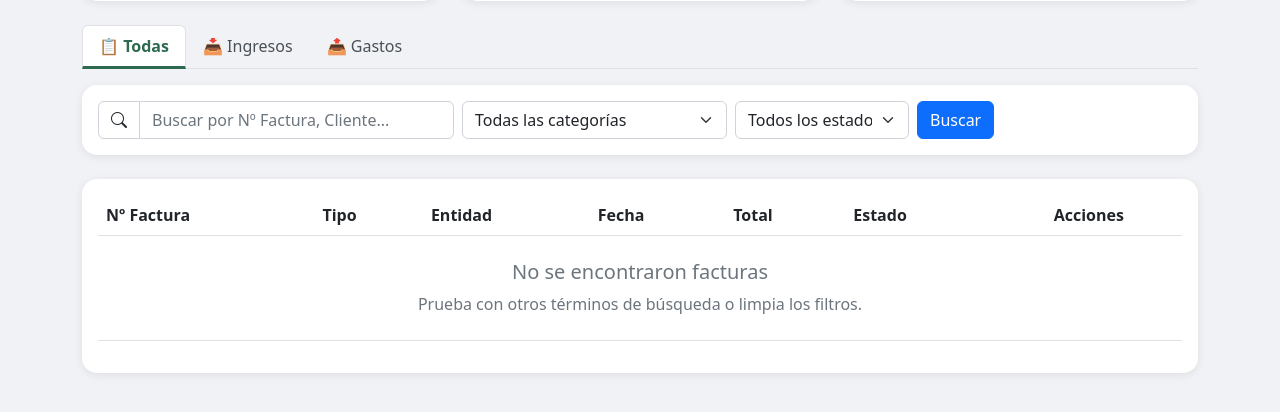
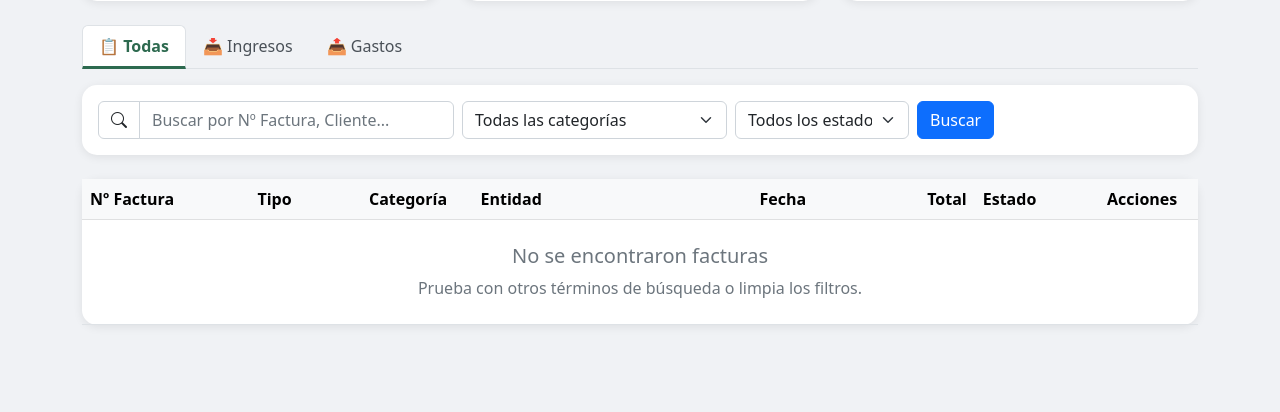
Before and after one commit to starmediterraneavictor-cmyk/erp-reciclaje, a Django app: page /finanzas/ in a window 1280 px wide. Shown: the part 252-664 px from the top of the page. Run offline with Django 5.2, Linux system fonts and the light colour scheme; the visitor is signed in with stand-in values (Sample User, id 1); data that the repository does not hold is empty; some libraries are stand-ins or nearby versions.

Commit message:
style: optimizar tabla facturas para movil y anadir columna categoria

```diff
--- a/finanzas/templates/finanzas/lista.html
+++ b/finanzas/templates/finanzas/lista.html
@@ -144,17 +144,19 @@
 
 <!-- TABLA -->
 <div class="card card-custom">
-    <div class="card-body">
-        <table class="table table-hover">
-            <thead>
+    <div class="card-body p-0"> <!-- p-0 para quitar margen interno -->
+        <div class="table-responsive"> <!-- 🆕 Scroll horizontal en móvil -->
+            <table class="table table-hover align-middle mb-0">
+                <thead class="table-light">
                     <tr>
-                    <th>Nº Factura</th>
-                    <th>Tipo</th>
-                    <th>Entidad</th>
-                    <th>Fecha</th>
-                    <th>Total</th>
-                    <th>Estado</th>
-                    <th class="text-center">Acciones</th>
+                        <th style="width: 15%;">Nº Factura</th>
+                        <th style="width: 10%;">Tipo</th>
+                        <th style="width: 10%;">Categoría</th> <!-- 🆕 Nueva columna -->
+                        <th style="width: 25%;">Entidad</th>
+                        <th style="width: 10%;">Fecha</th>
+                        <th class="text-end" style="width: 10%;">Total</th>
+                        <th style="width: 10%;">Estado</th>
+                        <th class="text-center" style="width: 10%;">Acciones</th>
                     </tr>
                 </thead>
                 <tbody>
@@ -163,7 +165,7 @@
                         <td>
                             <strong>{{ f.numero_factura }}</strong>
                             {% if f.numero_albaran %}
-                            <br><small class="text-muted">Alb: {{ f.numero_albaran }}</small>
+                                <br><small class="text-muted" style="font-size: 0.75em;">Alb: {{ f.numero_albaran }}</small>
                             {% endif %}
                         </td>
                         <td>
@@ -173,21 +175,25 @@
                             <span class="badge bg-danger">Gasto</span>
                             {% endif %}
                         </td>
-                    <td>{{ f.entidad.nombre }}</td>
+                        <td>
+                            <span class="badge bg-light text-dark border">{{ f.get_categoria_display }}</span>
+                        </td>
+                        <td class="text-wrap">{{ f.entidad.nombre }}</td>
                         <td>{{ f.fecha|date:"d/m/Y" }}</td>
-                    <td><strong>{{ f.total|formato_es }} €</strong></td>
+                        <td class="text-end"><strong>{{ f.total|formato_es }} €</strong></td>
                         <td>
                             {% if f.estado_pago == 'ANULADO' %}
                             <span class="badge bg-secondary">❌ Anulada</span>
                             {% elif f.estado_pago == 'PAGADO' %}
                             <span class="badge bg-success">Pagado</span>
                             {% elif f.estado_pago == 'PENDIENTE' %}
-                        <span class="badge bg-warning">Pendiente</span>
+                            <span class="badge bg-warning text-dark">Pendiente</span>
                             {% else %}
                             <span class="badge bg-secondary">{{ f.get_estado_pago_display }}</span>
                             {% endif %}
                         </td>
                         <td class="text-center">
+                            <div class="d-flex justify-content-center gap-1 flex-wrap">
                                 <a href="{% url 'registrar_cobro_pago_factura' f.id %}" class="btn btn-outline-success btn-sm" title="Registrar cobro/pago">
                                     <i class="bi bi-cash"></i>
                                 </a>
@@ -197,43 +203,39 @@
                                     </a>
                                 {% else %}
                                     {% if f.archivo_justificante %}
-                                <a href="{{ f.archivo_justificante.url }}" class="btn btn-outline-primary btn-sm" title="Ver factura del proveedor" target="_blank">
+                                        <a href="{{ f.archivo_justificante.url }}" class="btn btn-outline-primary btn-sm" title="Ver factura" target="_blank">
                                             <i class="bi bi-file-earmark-pdf"></i>
                                         </a>
-                            {% else %}
-                                <span class="text-muted small">—</span>
                                     {% endif %}
                                 {% endif %}
 
-                        <!-- 🆕 BOTÓN EDITAR CON FILTROS -->
                                 <a href="{% url 'editar_factura' f.id %}?return_url={{ request.GET.urlencode|urlencode }}" class="btn btn-outline-primary btn-sm" title="Editar">
                                     <i class="bi bi-pencil"></i>
                                 </a>
 
                                 {% if f.estado_pago != 'ANULADO' %}
-                        <!-- Botón Anular (solo si NO está anulada) -->
                                 <form method="POST" action="{% url 'anular_factura' f.id %}" style="display:inline;"
-                            onsubmit="return confirm('¿Seguro que quieres anular esta factura? No se puede deshacer.');">
+                                    onsubmit="return confirm('¿Seguro que quieres anular esta factura?');">
                                     {% csrf_token %}
                                     <button type="submit" class="btn btn-outline-warning btn-sm" title="Anular">
                                         <i class="bi bi-x-circle"></i>
                                     </button>
                                 </form>
                                 {% else %}
-                        <!-- 🆕 Botón Eliminar definitivamente (solo si está ANULADA) -->
                                 <form method="POST" action="{% url 'eliminar_factura' f.id %}" style="display:inline;"
-                            onsubmit="return confirm('¿Eliminar DEFINITIVAMENTE la factura {{ f.numero_factura }}?\n\nSe borrarán también sus cuentas y cobros/pagos asociados.\n\nEsta acción no se puede deshacer.');">
+                                    onsubmit="return confirm('¿Eliminar DEFINITIVAMENTE la factura?');">
                                     {% csrf_token %}
                                     <button type="submit" class="btn btn-outline-danger btn-sm" title="Eliminar definitivamente">
                                         <i class="bi bi-trash"></i>
                                     </button>
                                 </form>
                                 {% endif %}
+                            </div>
                         </td>
                     </tr>
                     {% empty %}
                     <tr>
-                    <td colspan="7" class="text-center py-4 text-muted">
+                        <td colspan="8" class="text-center py-4 text-muted">
                             <h5>No se encontraron facturas</h5>
                             <p class="mb-0">Prueba con otros términos de búsqueda o limpia los filtros.</p>
                         </td>
@@ -243,4 +245,5 @@
             </table>
         </div>
     </div>
+</div>
 {% endblock %}
```
Lines whose indentation alone changed are shown as unchanged.
